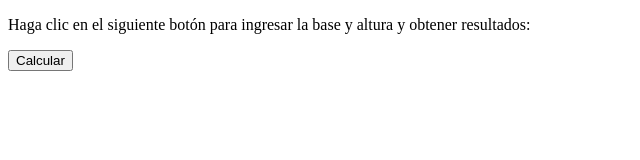
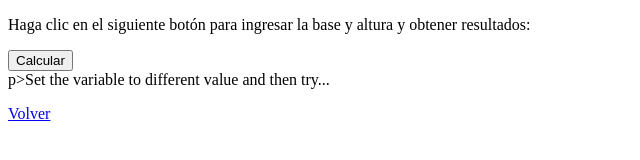
Before and after one commit to sici12/tecnicasdigitales, a plain HTML site: page javafunciones/funciones03-10/triangulobaseyaltura.html in a window 1280 px wide. Shown: the whole page, without its empty margins (0-640 px from the left). Drawn offline with Linux system fonts and the light colour scheme.

Commit message:
Update triangulobaseyaltura.html

```diff
--- a/javafunciones/funciones03-10/triangulobaseyaltura.html
+++ b/javafunciones/funciones03-10/triangulobaseyaltura.html
@@ -35,5 +35,9 @@
     <form>
         <input type="button" onclick="mostrarResultados()" value="Calcular">
     </form>
+        p>Set the variable to different value and then try...</p>
+
+        <a href="../../index.html">Volver</a>
+
 </body>
 </html>
```
